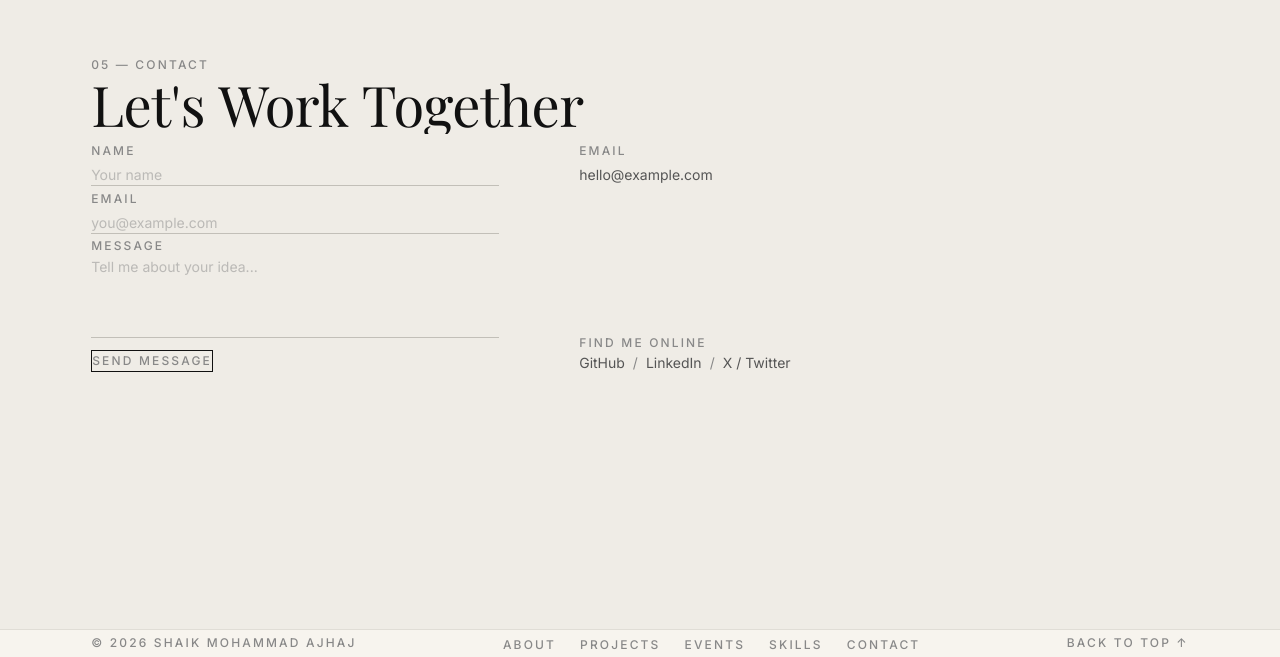
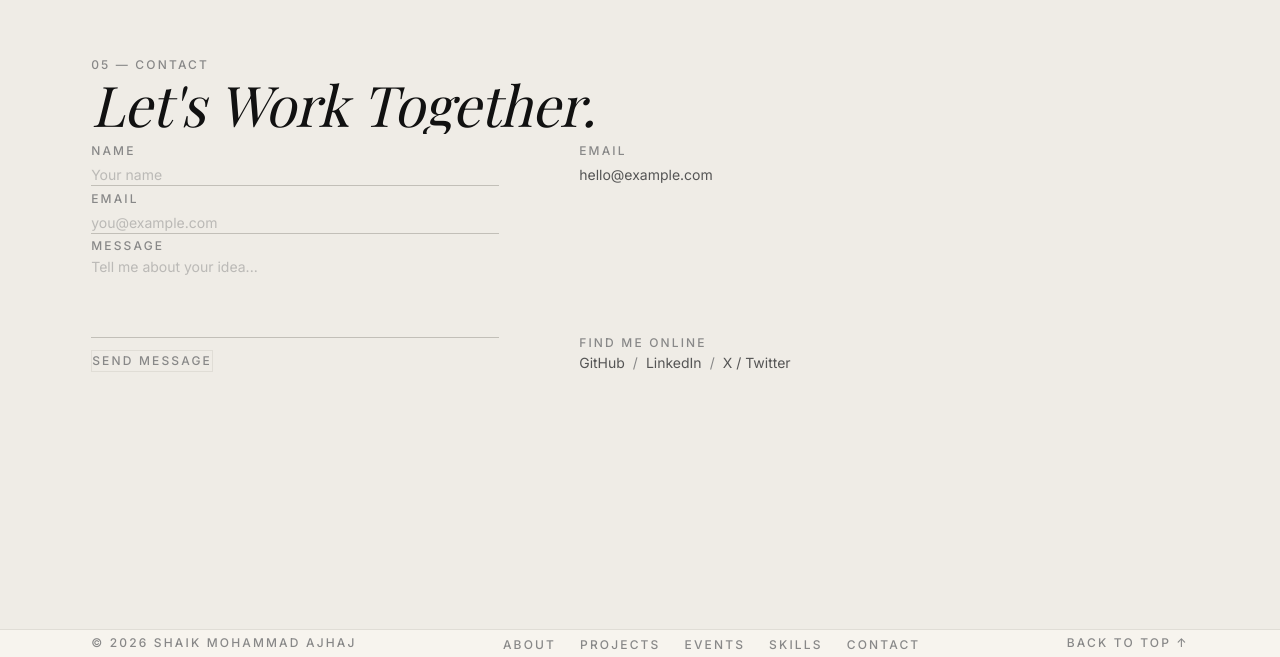
Before and after one commit to Ares006-007/My-portfolio, a React (Vite) app: page / in a window 1280 px wide. Shown: the part 4544-5201 px from the top of the page. Built offline with nearby package versions, Linux system fonts and the light colour scheme; a web font is replaced by a local one.

Commit message:
layout: elevate contact and footer styling

```diff
--- a/src/components/Contact.jsx
+++ b/src/components/Contact.jsx
@@ -33,8 +33,8 @@ export default function Contact() {
         </RevealOnScroll>
 
         <AnimatedText
-          text="Let's Work Together"
-          className="heading-lg mb-20"
+          text="Let's Work Together."
+          className="heading-lg italic mb-20 text-fg-muted"
         />
 
         <div className="grid md:grid-cols-2 gap-20 max-w-4xl">
@@ -95,7 +95,7 @@ export default function Contact() {
               <MagneticButton strength={0.15}>
                 <button
                   type="submit"
-                  className="label py-4 px-10 border border-fg text-fg hover:bg-fg hover:text-bg transition-colors duration-300 cursor-pointer"
+                  className="label py-4 px-10 border border-border text-fg hover:bg-fg hover:text-bg hover:border-fg transition-all duration-300 cursor-pointer"
                   data-cursor="action"
                 >
                   {submitted ? 'Sent ✓' : 'Send Message'}
```
